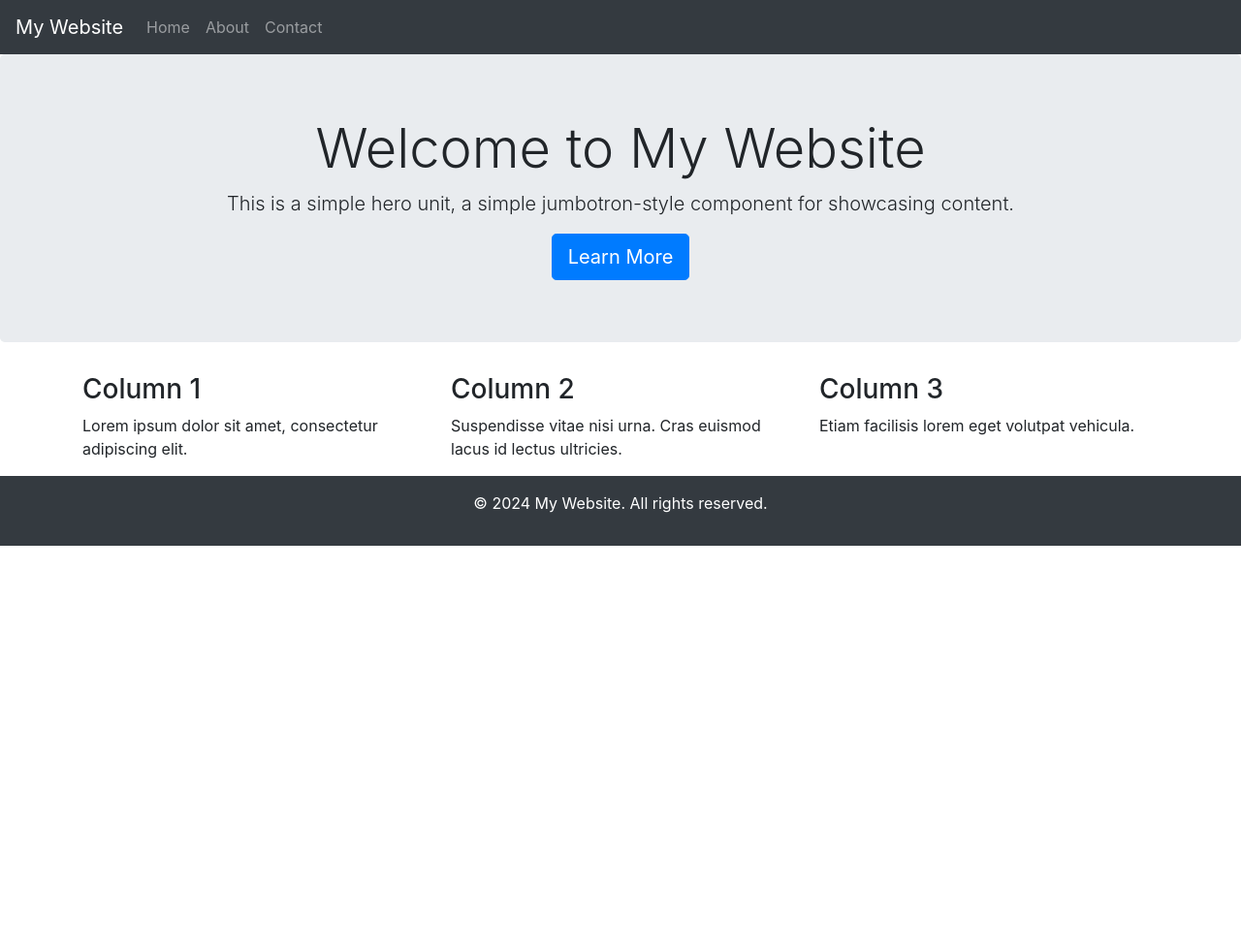
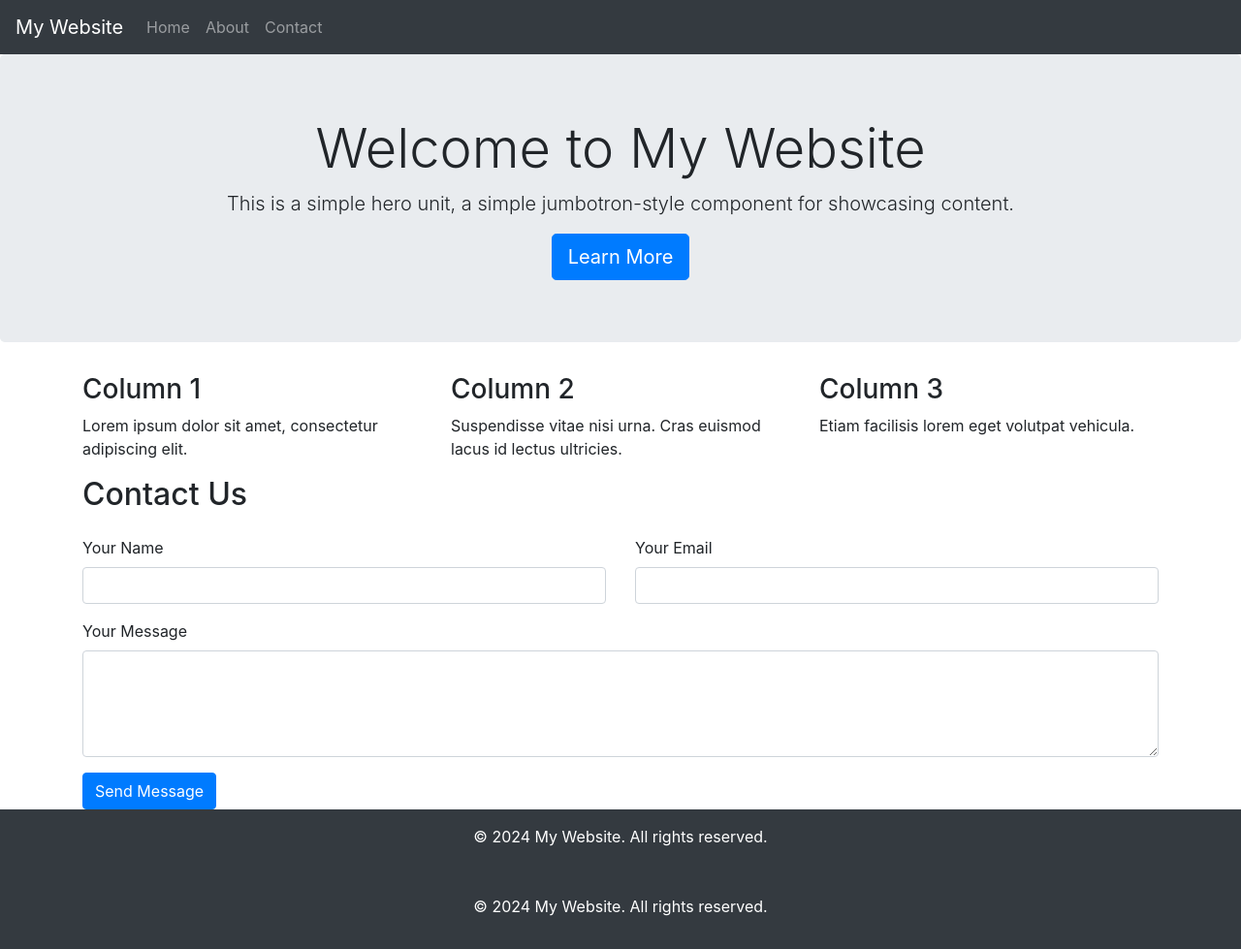
Before and after one commit to linhhkhxx/7.BOOTSTRAP, a plain HTML site: page bainhom.html in a window 1280 px wide. Shown: the whole page at 97% size. Before the commit the page ends 800 px from the top, so only its background shows below. Drawn offline with nearby package versions, Linux system fonts and the light colour scheme.

Commit message:
Update bainhom.html

```diff
--- a/bainhom.html
+++ b/bainhom.html
@@ -49,13 +49,57 @@
         </div>
     </div>
 </div>
+<!-- Contact Form Section -->
+<div class="container">
+    <h2 class="mb-4">Contact Us</h2>
+    <form action="#" method="post">
+      <div class="row">
+        <!-- Name Input -->
+        <div class="col-md-6 mb-3">
+          <label for="name" class="form-label">Your Name</label>
+          <input type="text" class="form-control" id="name" name="name" required>
+        </div>
+        <!-- Email Input -->
+        <div class="col-md-6 mb-3">
+          <label for="email" class="form-label">Your Email</label>
+          <input type="email" class="form-control" id="email" name="email" required>
+        </div>
+      </div>
+      <div class="mb-3">
+        <label for="message" class="form-label">Your Message</label>
+        <textarea class="form-control" id="message" name="message" rows="4" required></textarea>
+      </div>
+      <button type="submit" class="btn btn-primary">Send Message</button>
+    </form>
+  </div>
+<div class="collapse navbar-collapse" id="navbarNav">
+    <ul class="navbar-nav">
+        <li class="nav-item">
+            <a class="nav-link" href="#">Home</a>
+        </li>
 
+        <li class="nav-item">
+            <a class="nav-link" href="#">About</a>
+        </li>
+
+        <li class="nav-item">
+            <a class="nav-link" href="#">Contact</a>
+        </li>
+    </ul>
+</div>
+</nav>
+
+<footer class="bg-dark text-white text-center py-3">
+<p>&copy; 2024 My Website. All rights reserved.</p>
+</footer>
+<!-- jQuery and Bootstrap JavaScript -->
+<script src="https://code.jquery.com/jquery-3.5.1.slim.min.js"></script>
+<script src="https://cdn.jsdelivr.net/npm/@popperjs/core@2.11.8/dist/umd/popper.min.js"></script>
+<script src="https://stackpath.bootstrapcdn.com/bootstrap/4.5.2/js/bootstrap.min.js"></script>
+<script src="https://cdn.jsdelivr.net/npm/@popperjs/core@2.11.6/dist/umd/popper.min.js"></script>
+<script src="https://cdn.jsdelivr.net/npm/bootstrap@5.3.0-alpha1/dist/js/bootstrap.min.js"></script>
 <footer class="bg-dark text-white text-center py-3">
     <p>&copy; 2024 My Website. All rights reserved.</p>
 </footer>
-
-<script src="https://code.jquery.com/jquery-3.5.1.slim.min.js"></script>
-<script src="https://cdn.jsdelivr.net/npm/@popperjs/core@2.11.8/dist/umd/popper.min.js"></script>
-<script src="https://stackpath.bootstrapcdn.com/bootstrap/4.5.2/js/bootstrap.min.js"></script>
 </body>
 </html>
```
